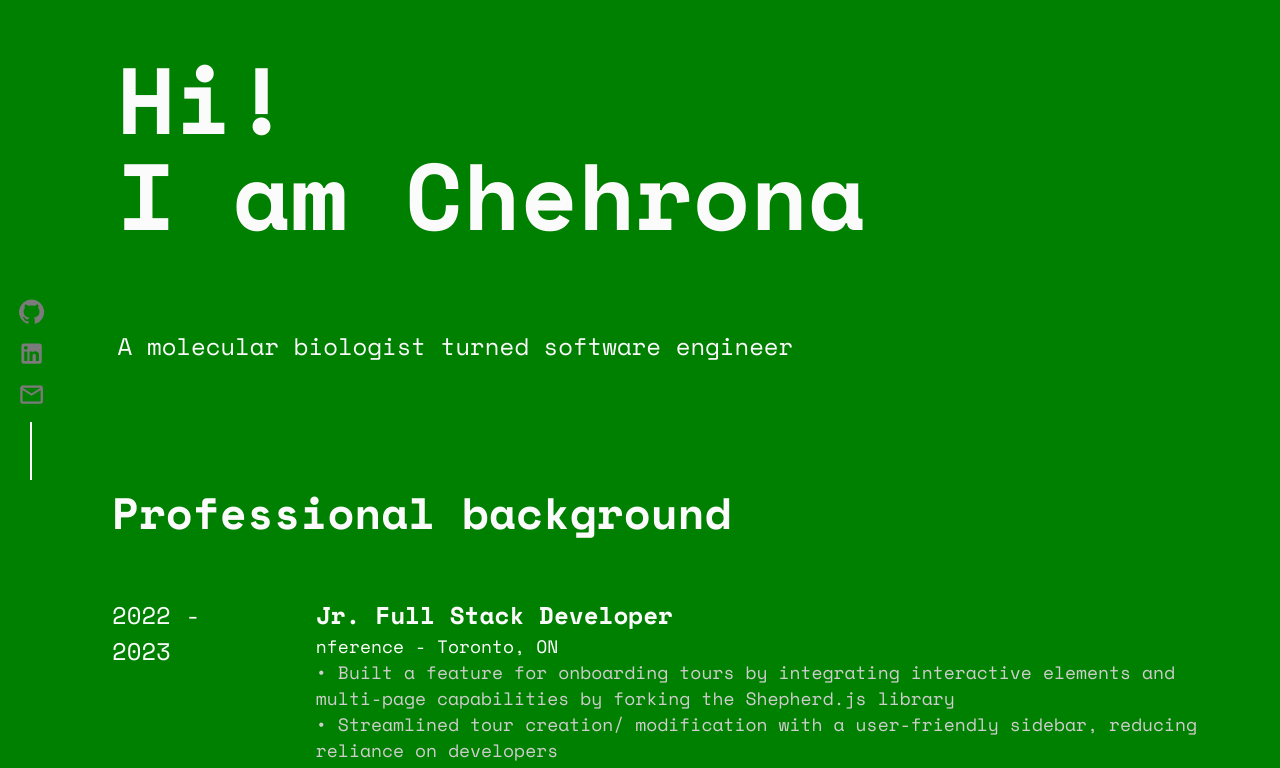
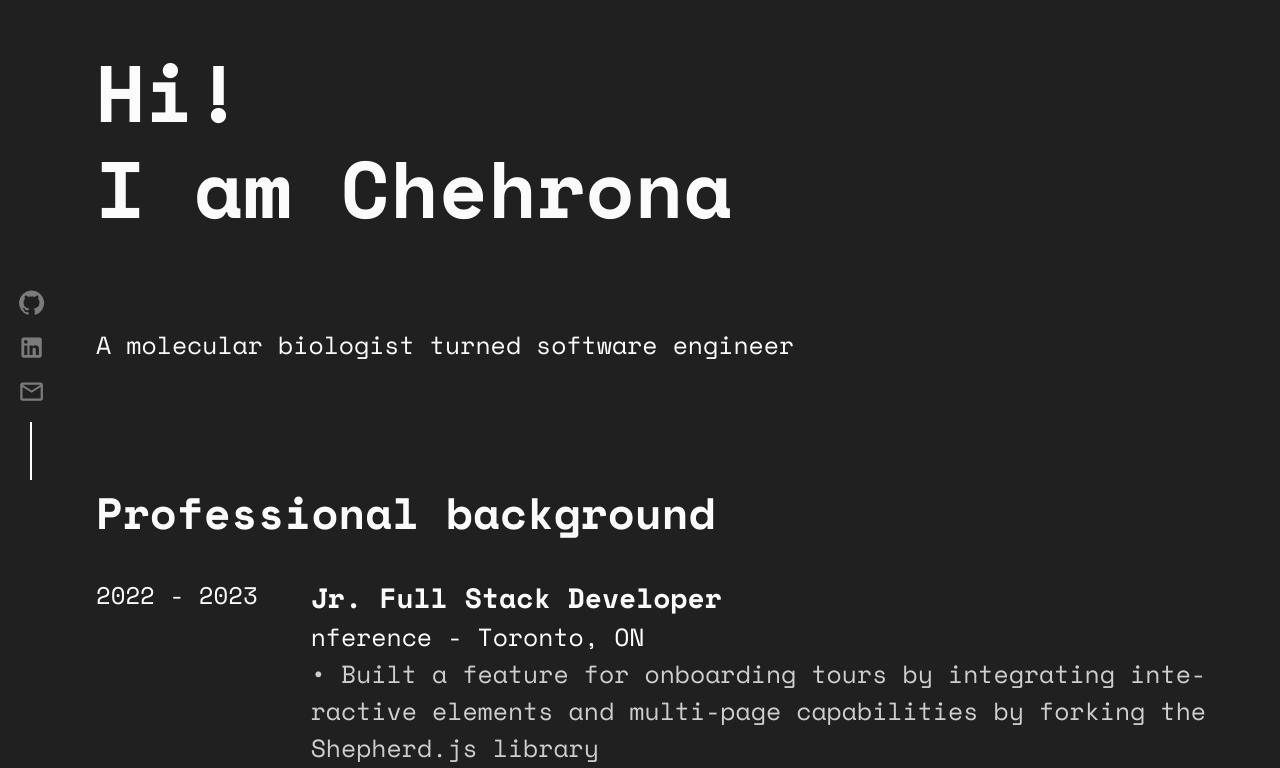
Before and after one commit to chehrona/chehronafozil.com, a React (Create React App) app: page / in a window 1280 px wide. Shown: the part 320-1088 px from the top of the page. Built offline with nearby package versions, Linux system fonts and the light colour scheme; the HTML template or start-up script is replaced by a standard one.

Commit message:
fixed ipad view

```diff
--- a/src/components/commonStyles.js
+++ b/src/components/commonStyles.js
@@ -7,6 +7,11 @@ export const IntroTitle = styled.div`
     @media (max-width: 480px) {
         font-size: 2.8rem;
     }
+
+    @media screen and (min-device-width: 481px) and (max-device-width: 1024px) {
+        font-size: 5rem;
+    }
+
 `;
 
 export const PageTitle = styled.div`
@@ -21,6 +26,10 @@ export const PageTitle = styled.div`
         text-align: left;
         padding: 0rem 0.75rem 0rem 0.75rem ;
     }
+
+    @media screen and (min-device-width: 481px) and (max-device-width: 1024px) {
+        padding: 0rem 1rem 2rem 6rem;
+    }
 `;
 
 export const SecondaryTitle = styled.div`
@@ -29,6 +38,10 @@ export const SecondaryTitle = styled.div`
 
     @media (max-width: 480px) {
         margin-top: 2rem;
+    }
+
+    @media screen and (min-device-width: 481px) and (max-device-width: 1024px) {
+        font-size: 1.75rem;
     }
 `;
 
@@ -39,4 +52,8 @@ export const BodyText = styled.div`
     @media (max-width: 480px) {
         font-size: 1.25rem;
     }
+
+    @media screen and (min-device-width: 481px) and (max-device-width: 1024px) {
+        font-size: 1.55rem;
+    }
 `;
--- a/src/components/experience/Experience.jsx
+++ b/src/components/experience/Experience.jsx
@@ -14,7 +14,7 @@ import {
 } from "./experienceStyles";
 
 export default function Experience() {
-    const isMobile = useMediaQuery({ query: `(max-width: 480px)` });
+    const isMobile = useMediaQuery({ query: `(max-width: 1024px)` });
 
     return (
         <ExperienceContainer>
--- a/src/components/experience/experienceStyles.js
+++ b/src/components/experience/experienceStyles.js
@@ -17,6 +17,11 @@ export const WorkBox = styled.div`
         margin: 0rem;
         padding: 0rem 0.75rem;
     }
+
+    @media screen and (min-device-width: 481px) and (max-device-width: 1024px) {
+        margin: 0rem;
+        padding: 0rem 1rem 0rem 6rem;
+    }
 `;
 
 export const Date = styled.div`
@@ -24,7 +29,7 @@ export const Date = styled.div`
     margin-right: 2.9rem;
     width: 15%;
 
-    @media (max-width: 480px) {
+    @media (max-width: 1024px) {
         display: none;
     }
 `;
@@ -33,7 +38,7 @@ export const WorkWrapper = styled.div`
     align-items: center;
     width: 85%;
 
-    @media (max-width: 480px) {
+    @media (max-width: 1024px) {
         width: 100%;
     }
 `;
@@ -44,6 +49,11 @@ export const WorkDesc = styled(BodyText)`
     @media (max-width: 480px) {
         margin: 2rem 0rem 1rem 0rem;
     }
+
+    @media screen and (min-device-width: 481px) and (max-device-width: 1024px) {
+        background-color: red;
+        margin: 0rem 1rem 0rem 6rem;
+    }
 `;
 
 export const DescUnit = styled.div`
--- a/src/components/typewriter/typewriterStyles.js
+++ b/src/components/typewriter/typewriterStyles.js
@@ -13,6 +13,11 @@ export const LineOne = styled(IntroTitle)`
         left: 0.75rem;
         max-height: 3.3rem;
     }
+
+    @media screen and (min-device-width: 481px) and (max-device-width: 1024px) {
+        left: 6rem;
+        max-height: 7rem;
+    }
 `;
 
 export const DescLine = styled.h2`
@@ -26,6 +31,11 @@ export const DescLine = styled.h2`
     @media (max-width: 480px) {
         white-space: pre-wrap;
         left: 0.75rem;
+    }
+
+    @media screen and (min-device-width: 481px) and (max-device-width: 1024px) {
+        left: 6rem;
+        font-size: 1.55rem;
     }
 `;
 
--- a/src/index.css
+++ b/src/index.css
@@ -45,8 +45,9 @@ h2 {
     }
 }
 
-@media screen and (min-device-width: 481px) and (max-device-width: 960px) {
+@media screen and (min-device-width: 481px) and (max-device-width: 1024px) {
     body {
-        background-color: green;
+        font-size: 1.5rem;
+        padding: 0rem;
     }
 }
```
